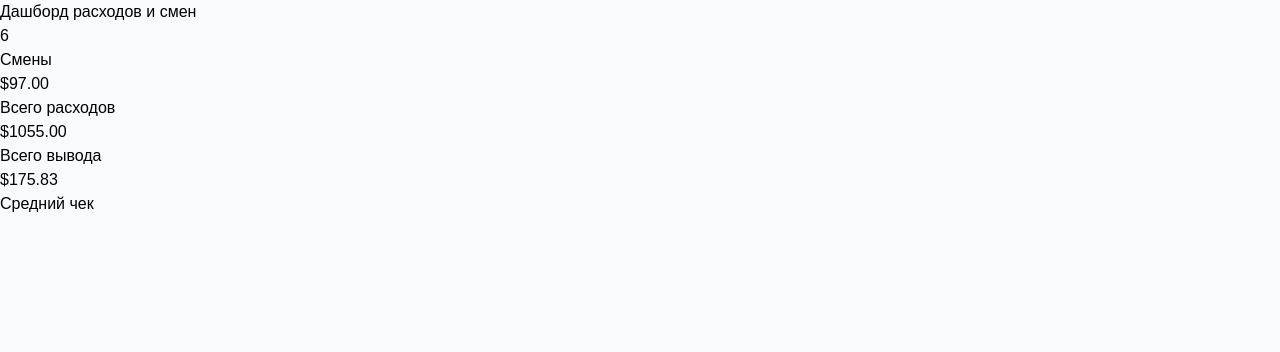
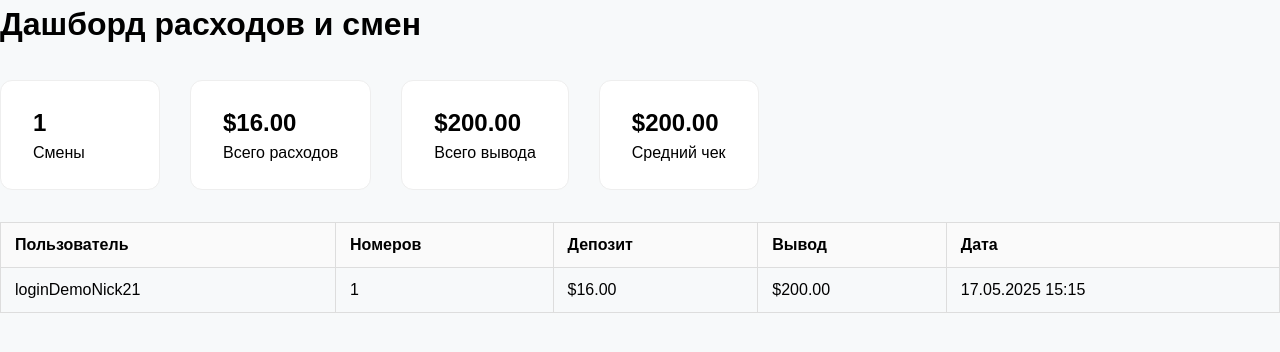
Before and after one commit to SayaN1703/dashboard, a Next.js app: page / in a window 1280 px wide. Shown: the top 352 px of the page. Built offline with nearby package versions, Linux system fonts and the light colour scheme.

Commit message:
Update page.tsx

```diff
--- a/src/app/page.tsx
+++ b/src/app/page.tsx
@@ -1,32 +1,123 @@
-'use client'
+'use client';
 
-import React from 'react'
+import React, { useMemo } from 'react';
+
+// Заглушка данных, замени на свои useState/useEffect для API
+const rounds = [
+  {
+    id: 1,
+    username: 'loginDemoNick21',
+    numbers: 1,
+    deposit: 16,
+    withdrawal: 200,
+    ended_at: '2025-05-17T15:15:00',
+  },
+  // ... другие строки
+];
 
 export default function Home() {
+  // Пример расчетов
+  const summary = useMemo(() => {
+    const totalRounds = rounds.length;
+    const totalDeposit = rounds.reduce((s, r) => s + r.deposit, 0);
+    const totalWithdrawal = rounds.reduce((s, r) => s + r.withdrawal, 0);
+    const avgCheck = totalRounds ? totalWithdrawal / totalRounds : 0;
+    return { totalRounds, totalDeposit, totalWithdrawal, avgCheck };
+  }, []);
+
   return (
-    <main className="min-h-screen bg-neutral-100 p-8">
-  <h1 className="text-3xl font-bold text-gray-800 mb-8">
-    Дашборд расходов и смен
-  </h1>
+    <div>
+      <style>{`
+        .dashboard-cards {
+          display: flex;
+          gap: 30px;
+          margin-bottom: 32px;
+        }
+        .dashboard-card {
+          background: #fff;
+          border-radius: 12px;
+          border: 1px solid #eee;
+          padding: 24px 32px;
+          min-width: 160px;
+        }
+        .dashboard-table {
+          width: 100%;
+          border-collapse: collapse;
+          margin-top: 32px;
+        }
+        .dashboard-table th, .dashboard-table td {
+          padding: 10px 14px;
+          border: 1px solid #ddd;
+          text-align: left;
+        }
+        .dashboard-table th {
+          background: #fafafa;
+        }
+        .dashboard-title {
+          font-size: 2rem;
+          font-weight: bold;
+          margin-bottom: 32px;
+        }
+        body, html, .main-bg {
+          background: #f7f9fa;
+        }
+      `}</style>
 
-  <div className="grid grid-cols-1 sm:grid-cols-2 lg:grid-cols-4 gap-6 mb-8">
-    <div className="bg-white rounded-xl shadow p-6 flex flex-col items-start">
-      <span className="text-2xl font-bold text-gray-900">6</span>
-      <span className="text-sm text-gray-500">Смены</span>
+      <h1 className="dashboard-title">Дашборд расходов и смен</h1>
+
+      <div className="dashboard-cards">
+        <div className="dashboard-card">
+          <div style={{ fontSize: '1.5rem', fontWeight: 700 }}>{summary.totalRounds}</div>
+          <div>Смены</div>
+        </div>
+        <div className="dashboard-card">
+          <div style={{ fontSize: '1.5rem', fontWeight: 700 }}>${summary.totalDeposit.toFixed(2)}</div>
+          <div>Всего расходов</div>
+        </div>
+        <div className="dashboard-card">
+          <div style={{ fontSize: '1.5rem', fontWeight: 700 }}>${summary.totalWithdrawal.toFixed(2)}</div>
+          <div>Всего вывода</div>
+        </div>
+        <div className="dashboard-card">
+          <div style={{ fontSize: '1.5rem', fontWeight: 700 }}>${summary.avgCheck.toFixed(2)}</div>
+          <div>Средний чек</div>
+        </div>
+      </div>
+
+      {/* Таблица */}
+      <table className="dashboard-table">
+        <thead>
+          <tr>
+            <th>Пользователь</th>
+            <th>Номеров</th>
+            <th>Депозит</th>
+            <th>Вывод</th>
+            <th>Дата</th>
+          </tr>
+        </thead>
+        <tbody>
+          {rounds.map((r) => (
+            <tr key={r.id}>
+              <td>{r.username}</td>
+              <td>{r.numbers}</td>
+              <td>${r.deposit.toFixed(2)}</td>
+              <td>${r.withdrawal.toFixed(2)}</td>
+              <td>
+                {r.ended_at
+                  ? `${new Date(r.ended_at).toLocaleDateString('ru-RU', {
+                      day: '2-digit',
+                      month: '2-digit',
+                      year: 'numeric',
+                    })} ${new Date(r.ended_at).toLocaleTimeString('ru-RU', {
+                      hour: '2-digit',
+                      minute: '2-digit',
+                    })}`
+                  : '-'}
+              </td>
+            </tr>
+          ))}
+        </tbody>
+      </table>
     </div>
-    <div className="bg-white rounded-xl shadow p-6 flex flex-col items-start">
-      <span className="text-2xl font-bold text-gray-900">$97.00</span>
-      <span className="text-sm text-gray-500">Всего расходов</span>
-    </div>
-    <div className="bg-white rounded-xl shadow p-6 flex flex-col items-start">
-      <span className="text-2xl font-bold text-gray-900">$1055.00</span>
-      <span className="text-sm text-gray-500">Всего вывода</span>
-    </div>
-    <div className="bg-white rounded-xl shadow p-6 flex flex-col items-start">
-      <span className="text-2xl font-bold text-gray-900">$175.83</span>
-      <span className="text-sm text-gray-500">Средний чек</span>
-    </div>
-  </div>
-</main>
-  )
+  );
 }
```
